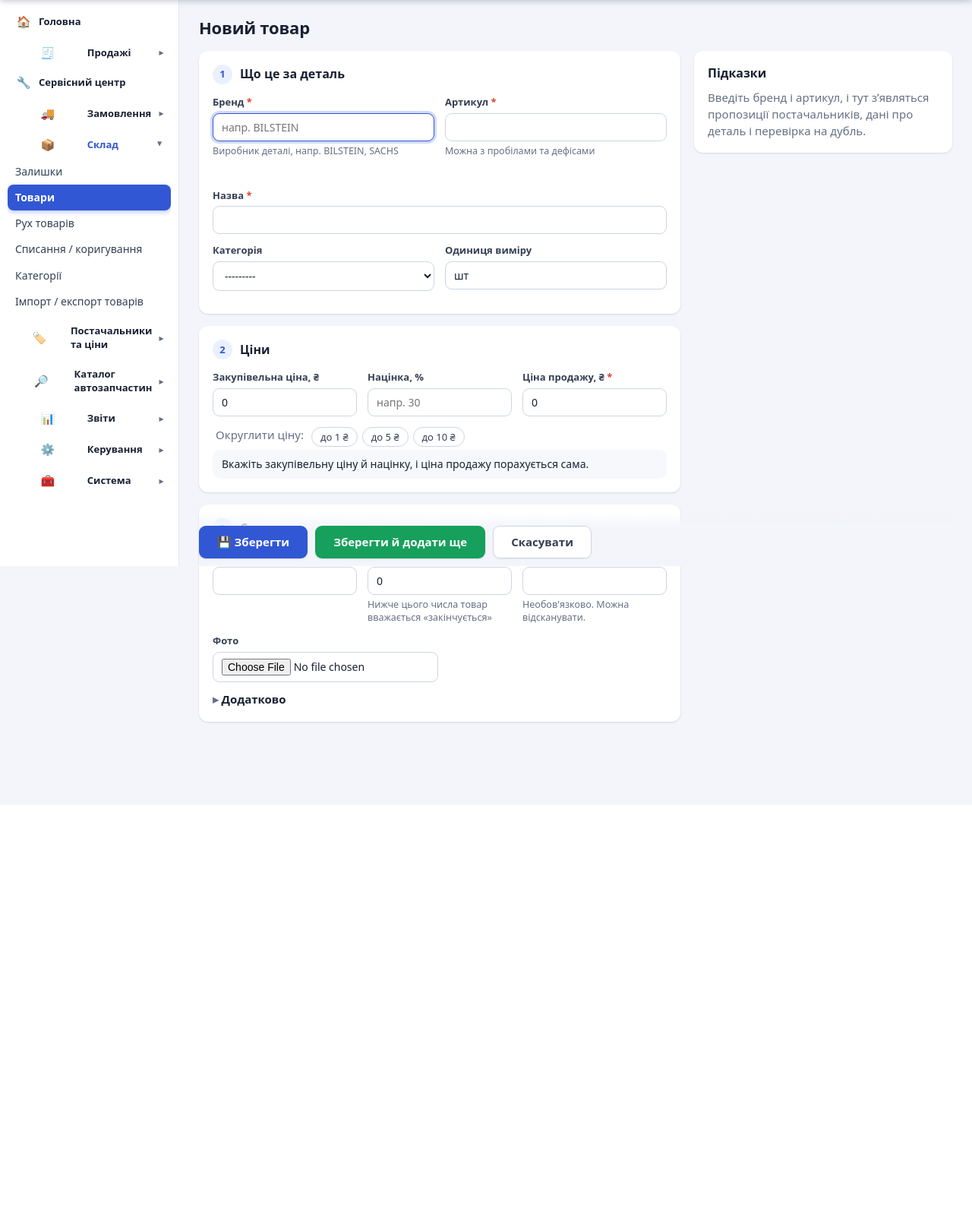
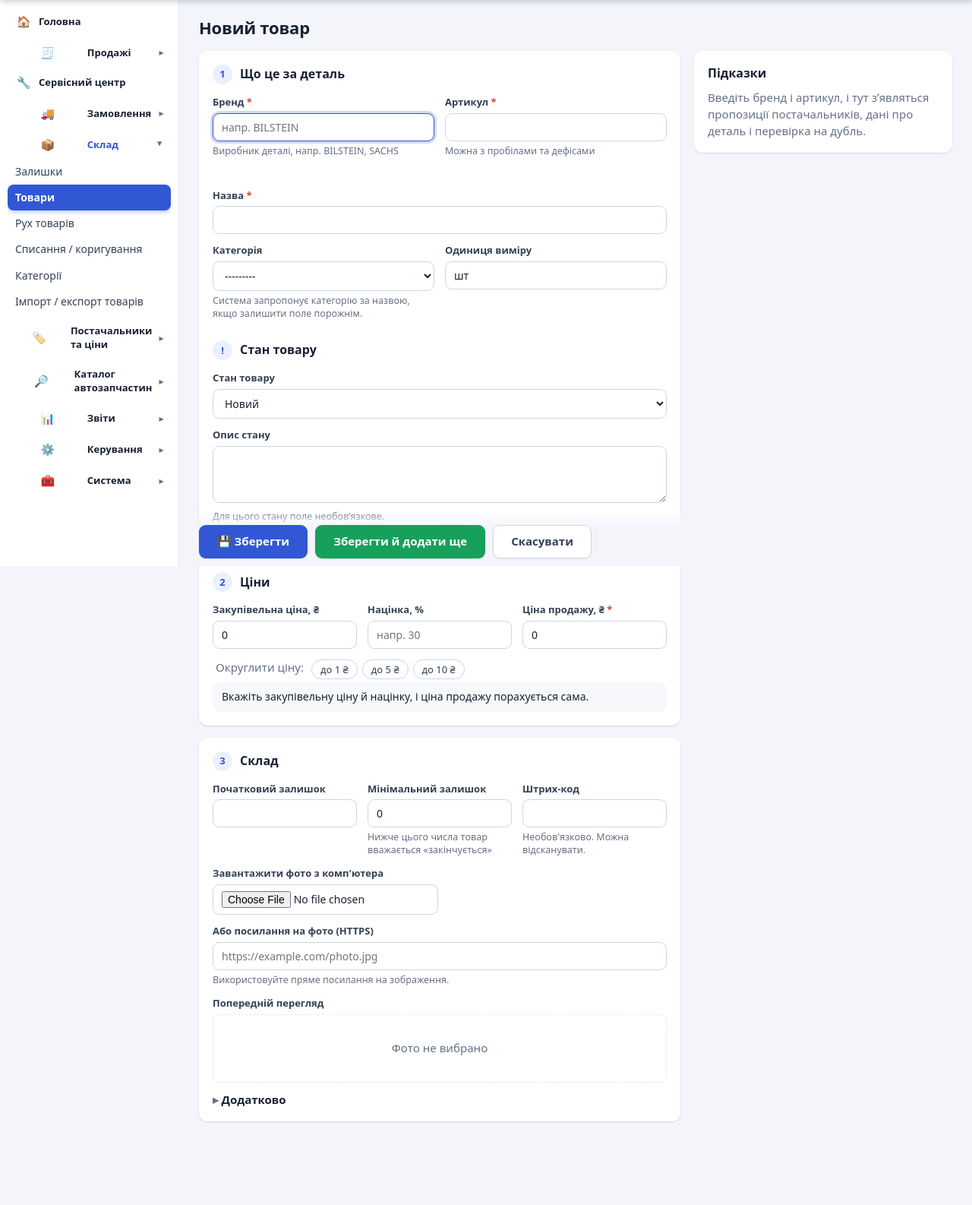
Before and after one commit to pavlo9840-gggpol/crm-prototup, a Django app: page /products/new/ in a window 1280 px wide. Shown: the part 55-1641 px from the top of the page at 76% size. Before the commit the page ends 1008 px from the top, so only its background shows below. Run offline with Django 4.2, Linux system fonts and the light colour scheme; the visitor is signed in with stand-in values (Sample User, id 1); data comes from the database, SQL or seed files in the repository; data that the repository does not hold is empty.

Commit message:
Add product condition controls and photo URL preview

```diff
--- a/core/templates/core/product_form.html
+++ b/core/templates/core/product_form.html
@@ -20,7 +20,11 @@ details.more>summary{cursor:pointer;font-weight:600;list-style:none}details.more
  <div class="fld"><label for="id_sku">Артикул <span class="req">*</span></label>{{ form.sku }}{{ form.sku.errors }}<span class="helptext">Можна з пробілами та дефісами</span></div></div>
  <div class="status" id="st"></div>
  <div class="fld"><label for="id_name">Назва <span class="req">*</span></label>{{ form.name }}{{ form.name.errors }}</div>
- <div class="frow"><div class="fld"><label for="id_category">Категорія</label>{{ form.category }}{{ form.category.errors }}</div><div class="fld"><label for="id_unit">Одиниця виміру</label>{{ form.unit }}{{ form.unit.errors }}</div></div>
+ <div class="frow"><div class="fld"><label for="id_category">Категорія</label>{{ form.category }}{{ form.category.errors }}<span class="helptext">Система запропонує категорію за назвою, якщо залишити поле порожнім.</span></div><div class="fld"><label for="id_unit">Одиниця виміру</label>{{ form.unit }}{{ form.unit.errors }}</div></div>
+ <div class="sec" style="margin-top:14px"><i>!</i><h3>Стан товару</h3></div>
+ <div class="frow"><div class="fld"><label for="id_condition">Стан товару</label>{{ form.condition }}{{ form.condition.errors }}</div>
+ <div class="fld" id="defect-wrap"><label style="display:flex;gap:8px;align-items:center;font-weight:600">{{ form.has_defect }} Є дефект</label>{{ form.has_defect.errors }}</div></div>
+ <div class="fld" id="condition-description-wrap"><label for="id_condition_description">Опис стану</label>{{ form.condition_description }}{{ form.condition_description.errors }}<span class="helptext" id="condition-help">Для нового товару поле необов'язкове.</span></div>
 </div>
 <div class="card"><div class="sec"><i>2</i><h3>Ціни</h3></div>
  <div class="frow"><div class="fld"><label for="id_cost_price">Закупівельна ціна, ₴</label>{{ form.cost_price }}{{ form.cost_price.errors }}</div>
@@ -33,7 +37,9 @@ details.more>summary{cursor:pointer;font-weight:600;list-style:none}details.more
  <div class="frow">{% if form.initial_stock %}<div class="fld"><label for="id_initial_stock">Початковий залишок</label>{{ form.initial_stock }}{{ form.initial_stock.errors }}</div>{% endif %}
  <div class="fld"><label for="id_min_stock">Мінімальний залишок</label>{{ form.min_stock }}{{ form.min_stock.errors }}<span class="helptext">Нижче цього числа товар вважається «закінчується»</span></div>
  <div class="fld"><label for="id_barcode">Штрих-код</label>{{ form.barcode }}{{ form.barcode.errors }}<span class="helptext">Необов'язково. Можна відсканувати.</span></div></div>
- <div class="fld"><label for="id_photo">Фото</label>{{ form.photo }}{{ form.photo.errors }}</div>
+ <div class="fld"><label for="id_photo">Завантажити фото з комп'ютера</label>{{ form.photo }}{{ form.photo.errors }}</div>
+ <div class="fld"><label for="id_photo_url">Або посилання на фото (HTTPS)</label>{{ form.photo_url }}{{ form.photo_url.errors }}<span class="helptext">Використовуйте пряме посилання на зображення.</span></div>
+ <div class="fld"><label>Попередній перегляд</label><div id="photo-preview" style="min-height:90px;display:flex;align-items:center;justify-content:center;border:1px dashed var(--line);border-radius:8px;padding:8px;color:var(--mute)">Фото не вибрано</div></div>
  <details class="more"{% if form.errors.notes or form.errors.is_active %} open{% endif %}><summary>Додатково</summary><div style="margin-top:10px">
   <div class="fld"><label style="display:flex;gap:8px;align-items:center;font-weight:500">{{ form.is_favorite }} Швидка кнопка на касі</label></div>
   <div class="fld"><label style="display:flex;gap:8px;align-items:center;font-weight:500">{{ form.allow_price_change }} Дозволити змінювати ціну на касі</label></div>
@@ -51,6 +57,14 @@ details.more>summary{cursor:pointer;font-weight:600;list-style:none}details.more
 (function(){
 const $=id=>document.getElementById(id),esc=s=>String(s==null?'':s).replace(/[&<>"']/g,c=>({'&':'&amp;','<':'&lt;','>':'&gt;','"':'&quot;',"'":'&#39;'}[c]));
 const brand=$('id_brand'),sku=$('id_sku'),nm=$('id_name'),cost=$('id_cost_price'),price=$('id_price'),mk=$('mk'),calc=$('calc'),st=$('st'),hints=$('hints');
+const condition=$('id_condition'),defect=$('id_has_defect'),desc=$('id_condition_description'),defectWrap=$('defect-wrap'),photoFile=$('id_photo'),photoUrl=$('id_photo_url'),photoPreview=$('photo-preview');
+function updateCondition(){const used=condition.value==='used',incomplete=condition.value==='incomplete';defectWrap.hidden=!used;if(!used)defect.checked=false;desc.required=incomplete||(used&&defect.checked);$('condition-help').textContent=incomplete?'Обов’язково вкажіть, чого саме не вистачає.':(used&&defect.checked?'Обов’язково опишіть дефект.':'Для цього стану поле необов’язкове.');}
+condition.addEventListener('change',updateCondition);defect.addEventListener('change',updateCondition);updateCondition();
+function previewPhoto(src){photoPreview.replaceChildren();if(!src){photoPreview.textContent='Фото не вибрано';return}const img=document.createElement('img');img.src=src;img.alt='Попередній перегляд фото';img.style.cssText='max-width:100%;max-height:180px;object-fit:contain';img.onerror=()=>{photoPreview.textContent='Не вдалося відкрити зображення'};photoPreview.appendChild(img)}
+photoFile.addEventListener('change',()=>{if(photoFile.files&&photoFile.files[0])previewPhoto(URL.createObjectURL(photoFile.files[0]));else previewPhoto(photoUrl.value)});
+photoUrl.addEventListener('input',()=>{if(!photoFile.files.length)previewPhoto(photoUrl.value)});
+if(photoFile.files.length)previewPhoto(URL.createObjectURL(photoFile.files[0]));else if(photoUrl.value)previewPhoto(photoUrl.value);
+
 const DEF={{ default_pct|stringformat:'f' }},PK={% if obj %}{{ obj.pk }}{% else %}0{% endif %},EDIT={% if obj %}true{% else %}false{% endif %};
 const n=v=>{const x=parseFloat(String(v).replace(',','.'));return isNaN(x)?null:x},r2=x=>Math.round(x*100)/100,fmt=x=>x.toLocaleString('uk-UA',{minimumFractionDigits:2,maximumFractionDigits:2});
 let touched=EDIT&&n(price.value)>0;   // ціну вже вводили вручну: не перезаписуємо її автоматично
```
